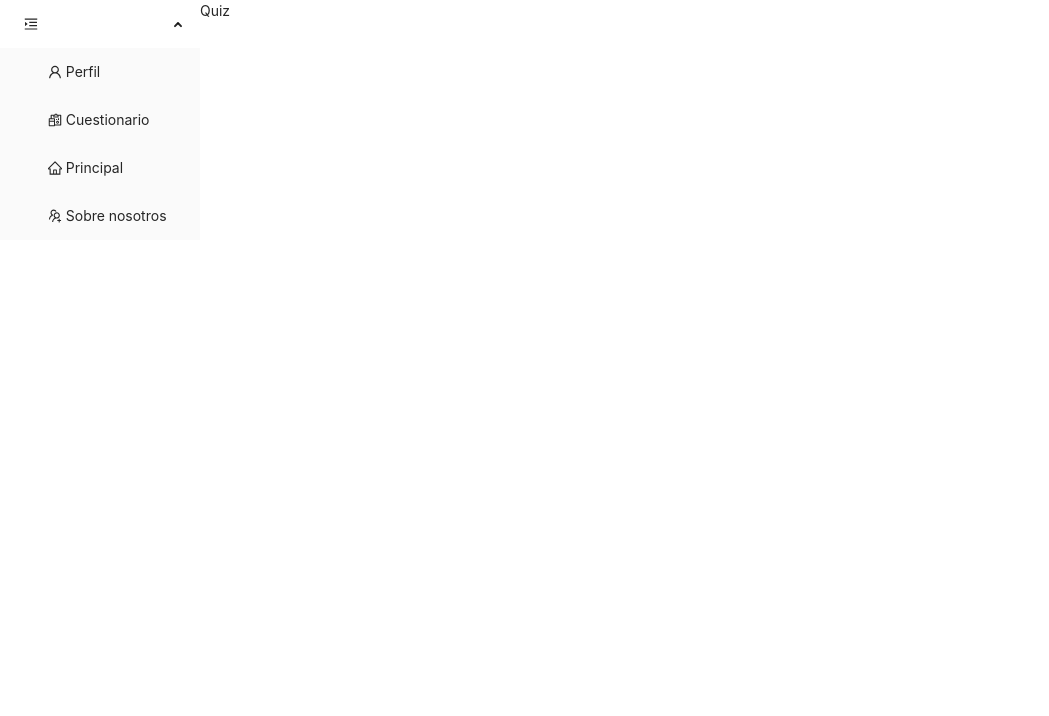
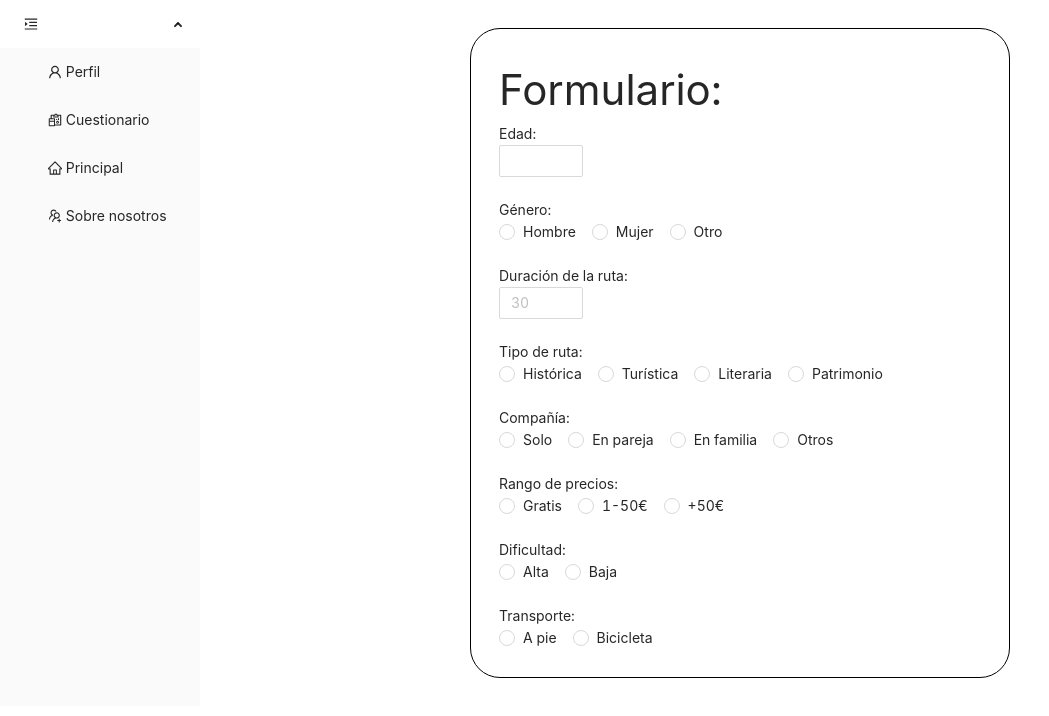
Before and after one commit to vaneebg/FRONTEND-TRIPULACIONES, a React (Create React App) app: page /quiz in a window 1280 px wide. Shown: the top 716 px of the page, without its empty margins (0-1049 px from the left). Built offline with nearby package versions, Linux system fonts and the light colour scheme; no server answers; sample sign-in values are in the browser's storage.

Commit message:
cuestionario acabado a falta de probar

```diff
--- a/src/components/Main/Quiz/Quiz.jsx
+++ b/src/components/Main/Quiz/Quiz.jsx
@@ -1,7 +1,127 @@
+import {
+  Button,
+  Input,
+  Form,
+  Radio,
+
+} from 'antd';
+import { useDispatch, useSelector } from 'react-redux';
+
+import { useState } from 'react';
+import './Quiz.scss'
 
 const Quiz = () => {
+  const initialState = {
+    age: '',
+    gender: '',
+    time: '',
+    route_type: '',
+    price: '',
+    difficulty: '',
+    companions: '',
+    transport: ''
+  };
+
+  const [formData, setFormData] = useState(initialState);
+const dispatch=useDispatch()
+  const { age,gender,time,route_type,price,difficulty,companions,transport } = formData;
+  const onChange = e => {
+    setFormData(prevState => ({
+      ...prevState,
+      [e.target.name]: e.target.value,
+    }));
+  };
+
+  const onSubmit = e => {
+    e.preventDefault();
+
+      const formData = new FormData();
+      formData.set('age', e.target.age.value);
+      formData.set('gender', e.target.gender.value);
+      formData.set('time', e.target.time.value);
+      formData.set('route_type', e.target.route_type.value);
+      formData.set('price', e.target.price.value);
+      formData.set('difficulty', e.target.difficulty.value);
+      formData.set('companions', e.target.companions.value);
+      formData.set('transport', e.target.transport.value);
+      // dispatch(quiz(formData));
+      setFormData(initialState);
+
+
+  };
   return (
-    <div>Quiz</div>
+<div className="container">
+    <form className='form' onSubmit={onSubmit}>
+    <span className='titleForm'>Formulario:</span>
+      <label htmlFor='age'>Edad:</label>
+      <Input
+        type='number'
+        className='numberIn'
+        name='age'
+        value={age}
+        onChange={onChange}
+        required
+      />
+     <br />
+      <label htmlFor='genre'>Género:</label>
+      <Radio.Group   >
+          <Radio name={gender} value="hombre" onChange={onChange}>Hombre</Radio>
+          <Radio  name={gender} value="mujer" onChange={onChange}>Mujer</Radio>
+          <Radio  name={gender} value="otro" onChange={onChange}>Otro</Radio>
+        </Radio.Group>
+<br />
+        <label htmlFor='genre'>Duración de la ruta:</label>
+     <Input
+        type='number'
+        className='numberIn'
+        placeholder='30'
+        name='time'
+        value={time}
+        onChange={onChange}
+        min='30'
+        max='480'
+        required
+      /> <br />
+       <label htmlFor='route_type'>Tipo de ruta:</label>
+      <Radio.Group   >
+          <Radio name={route_type} value="historica" onChange={onChange}>Histórica</Radio>
+          <Radio  name={route_type} value="turistica" onChange={onChange}>Turística</Radio>
+          <Radio  name={route_type} value="literaria" onChange={onChange}>Literaria</Radio>
+          <Radio  name={route_type} value="patrimonio" onChange={onChange}>Patrimonio</Radio>
+
+        </Radio.Group>
+        <br />
+        <label htmlFor='companions'>Compañía:</label>
+      <Radio.Group   >
+          <Radio name={companions} value="solo" onChange={onChange}>Solo</Radio>
+          <Radio  name={companions} value="pareja" onChange={onChange}>En pareja</Radio>
+          <Radio  name={companions} value="familia" onChange={onChange}>En familia</Radio>
+          <Radio  name={companions} value="amigos" onChange={onChange}>Otros</Radio>
+
+        </Radio.Group>
+        <br />
+        <label htmlFor='price'>Rango de precios:</label>
+      <Radio.Group   >
+          <Radio name={price} value="gratis" onChange={onChange}>Gratis</Radio>
+          <Radio  name={price} value="1-50" onChange={onChange}>1-50€</Radio>
+          <Radio  name={price} value="+50" onChange={onChange}>+50€</Radio>
+        </Radio.Group>
+        <br />
+        <label htmlFor='difficulty'>Dificultad:</label>
+      <Radio.Group   >
+          <Radio name={difficulty} value="alta" onChange={onChange}>Alta</Radio>
+          <Radio  name={difficulty} value="baja" onChange={onChange}>Baja</Radio>
+        </Radio.Group>
+        <br />
+        <label htmlFor='transport'>Transporte:</label>
+      <Radio.Group   >
+          <Radio name={transport} value="a pie" onChange={onChange}>A pie</Radio>
+          <Radio  name={transport} value="bicicleta" onChange={onChange}>Bicicleta</Radio>
+        </Radio.Group>
+
+    </form>
+    </div>
+
   )
 }
 
--- /dev/null
+++ b/src/components/Main/Quiz/Quiz.scss
@@ -0,0 +1,23 @@
+.form{
+    width:50%;
+    margin:2em;
+    padding:2em;
+    display: flex;
+    flex-direction: column;
+    align-items: flex-start;
+    border: 1px solid black;
+    border-radius: 30px;
+
+}
+.container{
+    width:100%;
+    display: flex;
+    justify-content: center;
+    align-items: center;
+}
+.numberIn{
+   width:6em
+}
+.titleForm{
+    font-size: 3em;
+}
```
